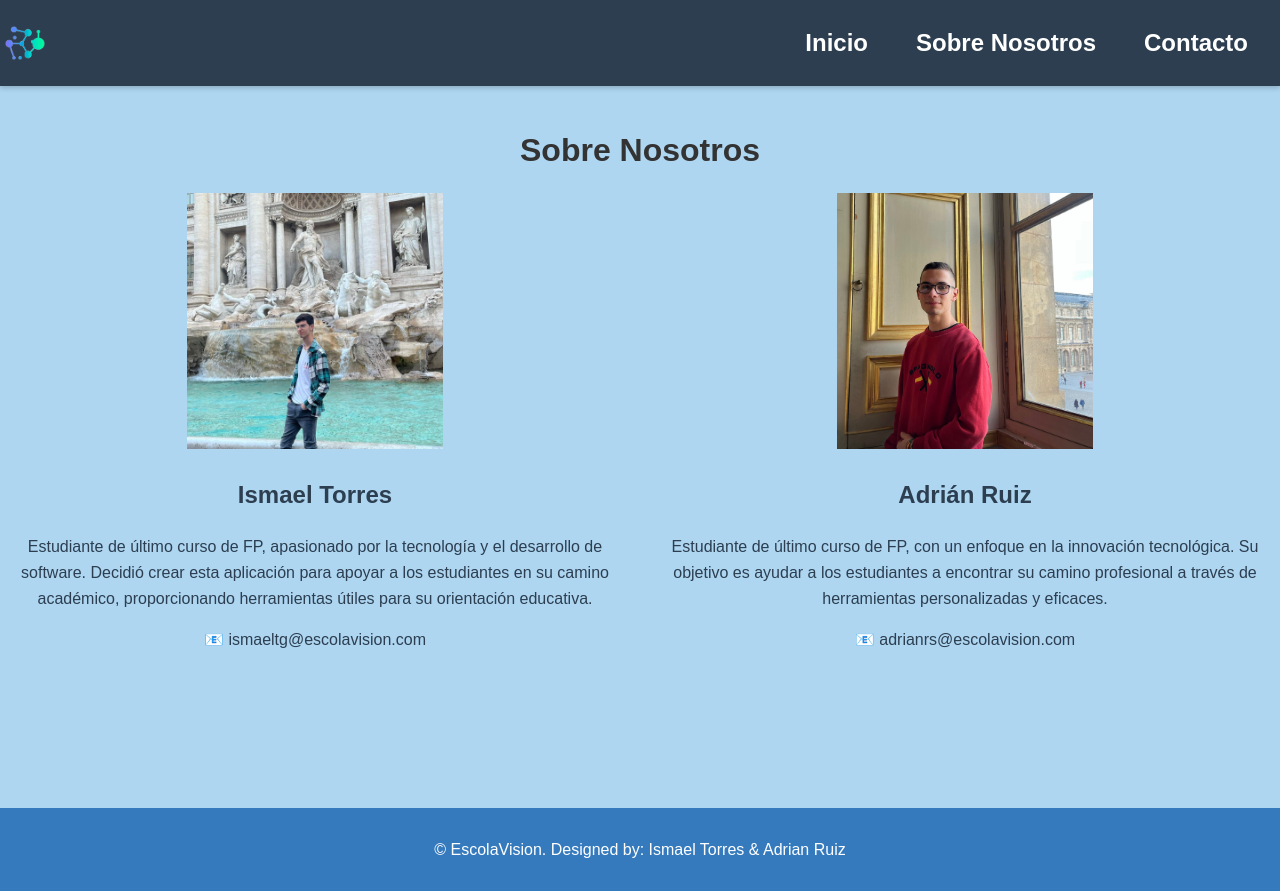
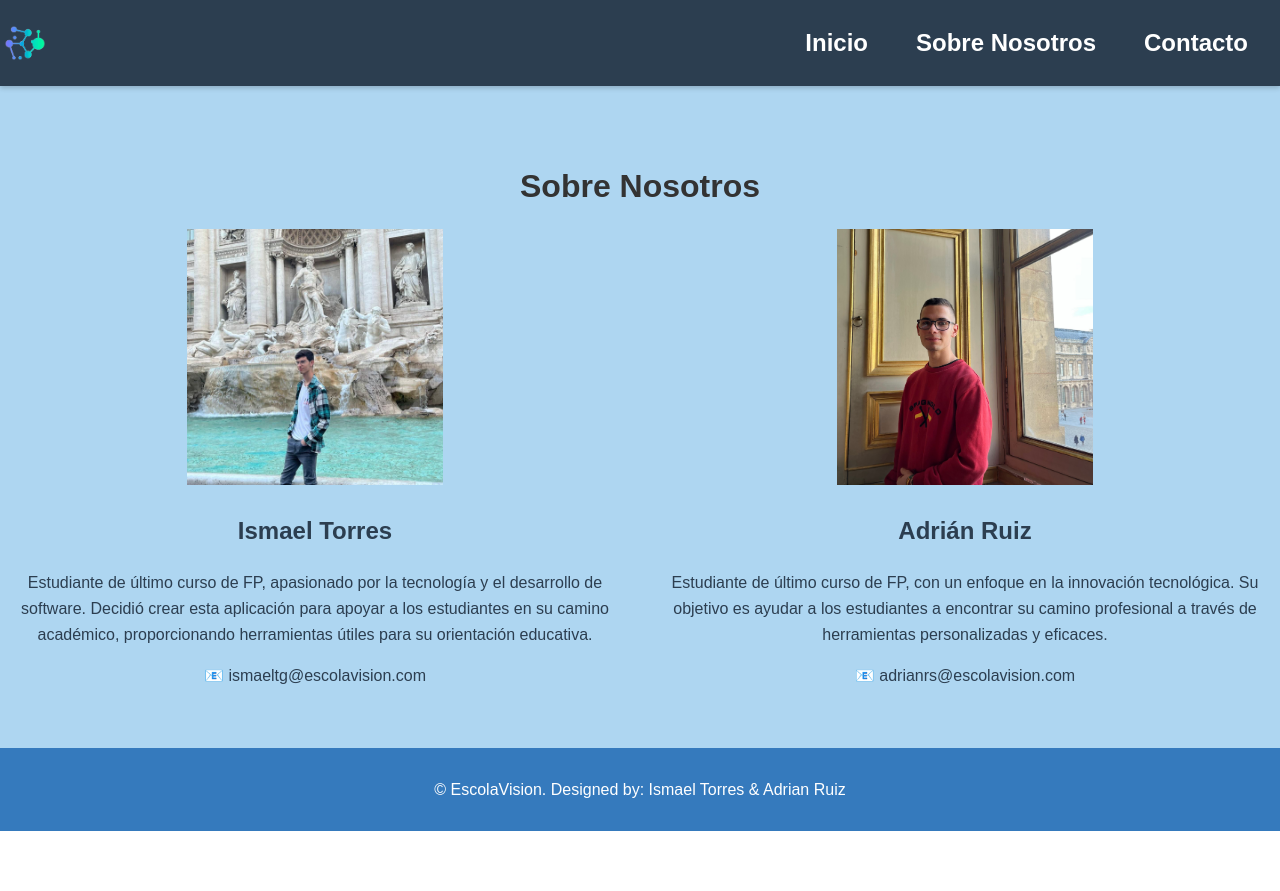
Before and after one commit to Ismaeltg05/Web-Escolavision, a React (Vite) app: page /Web-Escolavision/about in a window 1280 px wide. After the commit the page ends 831 px from the top, so only its background shows below. Built offline with nearby package versions, Linux system fonts and the light colour scheme.

Commit message:
style: refactor About page layout and update padding for consistency

```diff
--- a/src/pages/About.tsx
+++ b/src/pages/About.tsx
@@ -3,7 +3,7 @@ import "./about.css";
 
 function About() {
   return (
-    <div className="flex flex-col items-center p-6 min-h-screen bg-gray-100">
+    <div className="aboutus">
       <h1 className="text-3xl font-bold mb-6 text-center">Sobre Nosotros</h1>
       <div className="w-full max-w-4xl flex flex-col items-center">
         <div className="grid grid-cols-1 md:grid-cols-2 gap-6 w-full">
--- a/src/pages/about.css
+++ b/src/pages/about.css
@@ -10,8 +10,11 @@ body {
   }
 
   .container {
-    padding-top: 7rem;
     text-align: center;
+  }
+
+  .aboutus {
+    padding-top: 6rem;
   }
 
   h1 {
```
